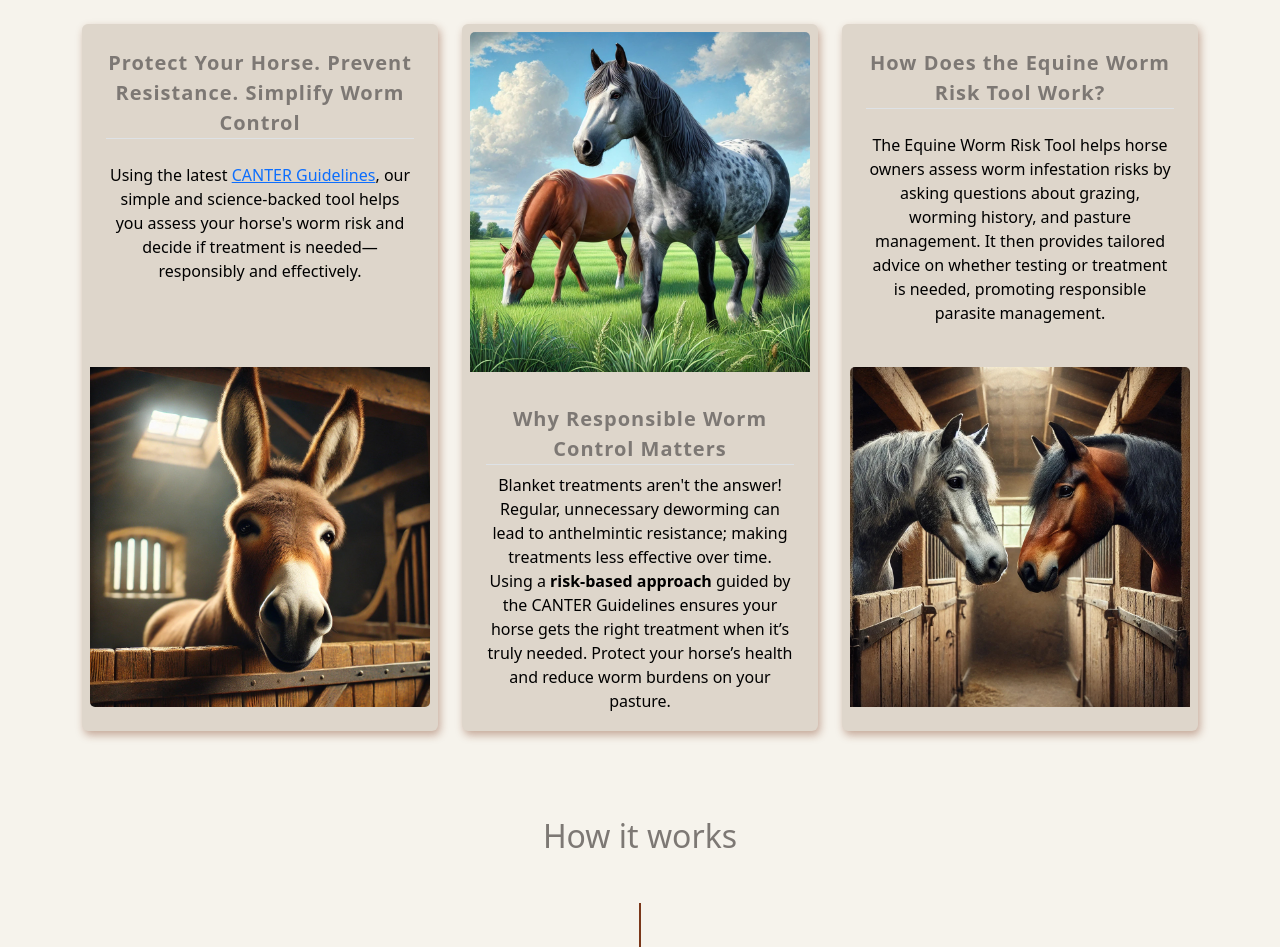
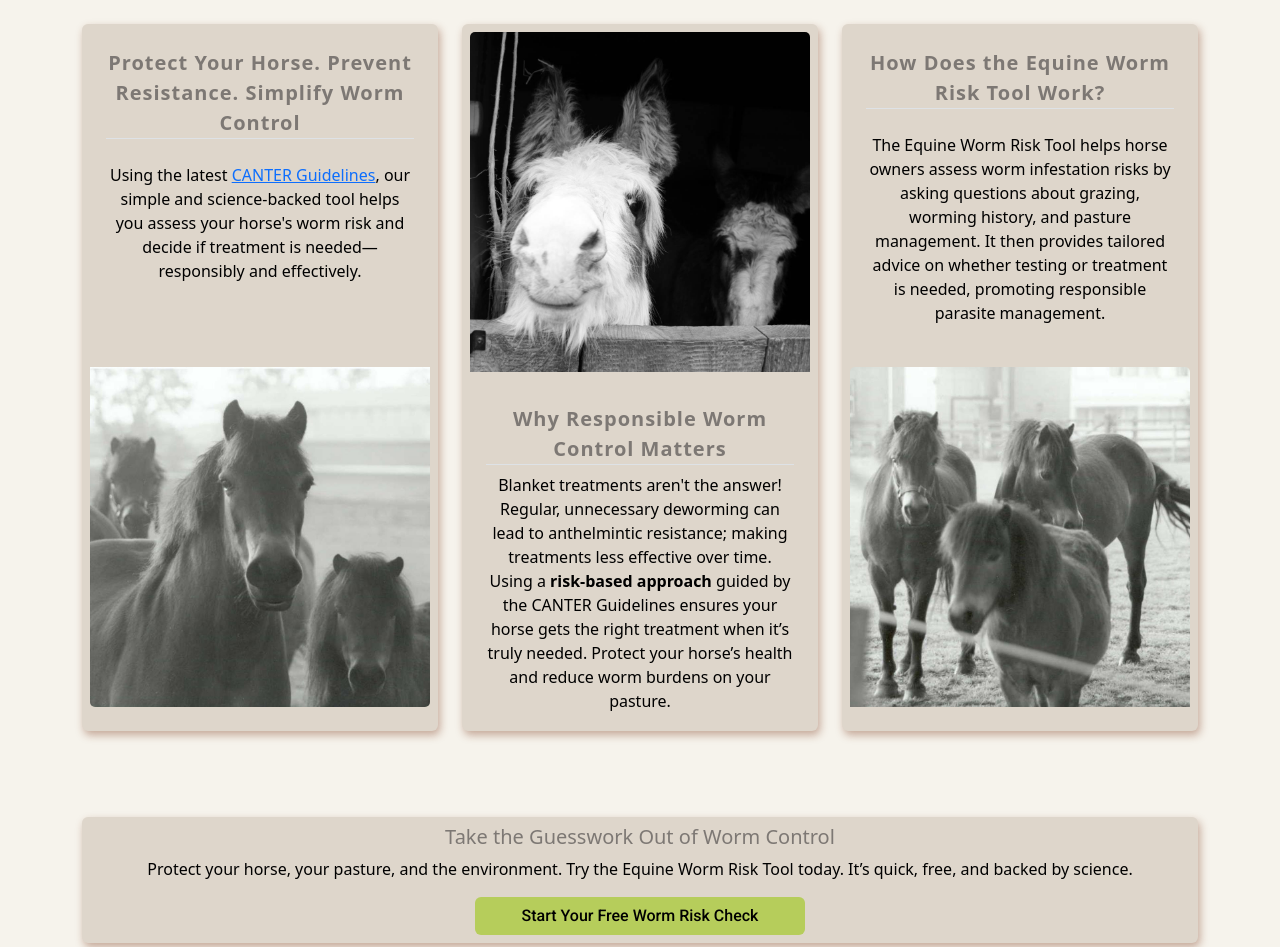
Before and after one commit to LukeI50/Horse-Site, a Django app: page / in a window 1280 px wide. Shown: the part 82-1029 px from the top of the page. Run offline with Django 4.2, Linux system fonts and the light colour scheme; some libraries are stand-ins or nearby versions.

Commit message:
replace home page cards images

```diff
--- a/equiworm/templates/equiworm/home.html
+++ b/equiworm/templates/equiworm/home.html
@@ -17,14 +17,14 @@
                         you assess your horse's worm risk and decide if treatment is needed—responsibly and effectively.
                     </p>
                 </div>
-                <img src="{% static 'images/donkey.jpg' %}" class="card-img-bottom" alt="Image for left section">
+                <img src="{% static 'images/Horse.jpg' %}" class="card-img-bottom" alt="Image for left section">
             </div>
         </div>
 
         <!---------------------------------------- Center Section -->
         <div class="col-md-4">
             <div class="card home-card">
-                <img src="{% static 'images/twohorsedfield.jpg' %}" class="card-img-top" alt="Image for center section">
+                <img src="{% static 'images/Donkey.jpg' %}" class="card-img-top" alt="Image for center section">
                 <div class="card-body">
                     <h5 class="card-title text-center border-bottom card-h5">Why Responsible Worm Control Matters</h5>
                     <p class="card-text text-center">Blanket treatments aren't the answer! Regular, unnecessary
@@ -45,11 +45,24 @@
                     <h5 class="card-title text-center border-bottom card-h5">How Does the Equine Worm Risk Tool Work?</h5>
                     <p class="card-text text-center mt-4">The Equine Worm Risk Tool helps horse owners assess worm infestation risks by asking questions about grazing, worming history, and pasture management. It then provides tailored advice on whether testing or treatment is needed, promoting responsible parasite management.</p>
                 </div>
-                <img src="{% static 'images/twohorses.jpg' %}" class="card-img-top" alt="Image for right section">
+                <img src="{% static 'images/Pony.jpg' %}" class="card-img-top" alt="Image for right section">
             </div>
         </div>
     </div>
 
+    <!------------------------------------------- Risk Assessment Section -->
+    <div class="text-center mt-5">
+        <div class="card pt-6">
+            <h5 class="card-title">Take the Guesswork Out of Worm Control</h5>
+            <p class="card-text">Protect your horse, your pasture, and the environment. Try the Equine Worm Risk Tool
+                today. It’s quick, free, and backed by science.
+            </p>
+            <div class="d-flex justify-content-center">
+                <a href="{% url 'questionnaire_view' 'check-worm-risk' %}" class=" btn btn-md form-btn ">Start Your Free
+                    Worm Risk Check</a>
+            </div>
+        </div>
+    </div>
     <!------------------------------------------------ Timeline section -->
     <div class="container mt-5">
         <h2 class="text-center mb-5">How it works</h2>
@@ -113,19 +126,7 @@
             </div>
         </div>
     </div> -->
-    <!------------------------------------------- Risk Assessment Section -->
-    <div class="text-center mt-5">
-        <div class="card pt-6">
-            <h5 class="card-title">Take the Guesswork Out of Worm Control</h5>
-            <p class="card-text">Protect your horse, your pasture, and the environment. Try the Equine Worm Risk Tool
-                today. It’s quick, free, and backed by science.
-            </p>
-            <div class="d-flex justify-content-center">
-                <a href="{% url 'questionnaire_view' 'check-worm-risk' %}" class=" btn btn-md form-btn ">Start Your Free
-                    Worm Risk Check</a>
-            </div>
-        </div>
-    </div>
+
 </div>
 
 {% endblock %}
```
Also changed, not shown: static/images/Donkey.jpg (added), static/images/Horse.jpg (added), static/images/Pony.jpg (added), static/images/donkey.jpg (deleted), static/images/twohorsedfield.jpg (deleted), static/images/twohorses.jpg (deleted), static/images/white_horses.webp (deleted).
